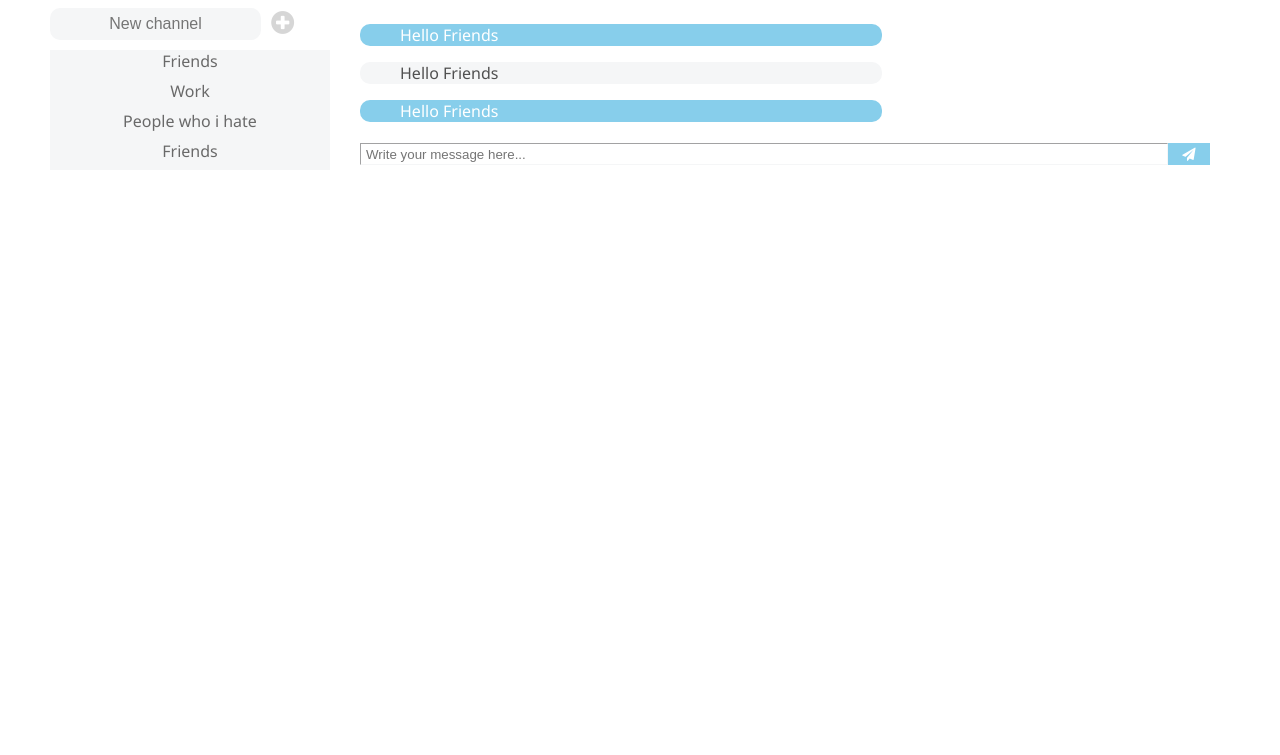
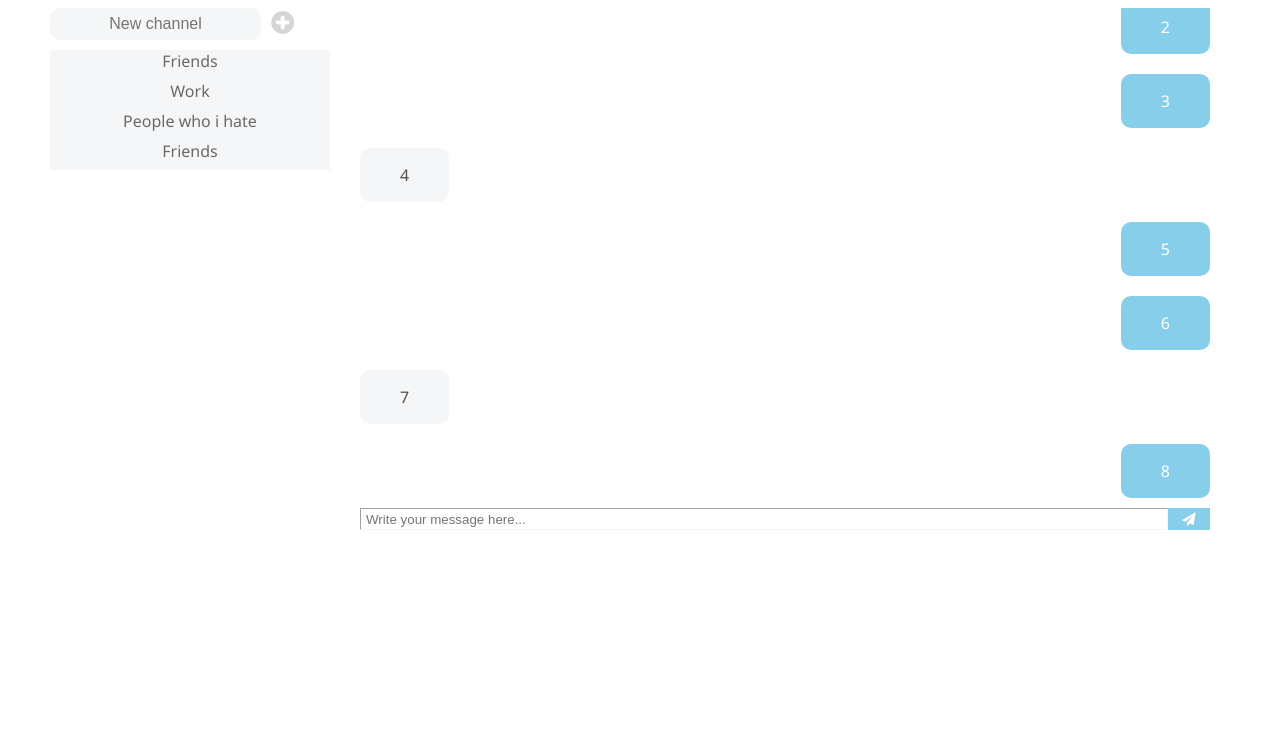
Before and after one commit to Monstercakess/project2, a Flask app: page / in a window 1280 px wide. Shown: the part 64-819 px from the top of the page. Run offline with Flask 2, Linux system fonts and the light colour scheme; some libraries are stand-ins or nearby versions.

Commit message:
Add files via upload

```diff
--- a/project2/static/style.css
+++ b/project2/static/style.css
@@ -22,10 +22,8 @@ body{
   flex:3;
   padding: 0 30px 0 10px;
   margin: 0 30px 0 10px;
-  height: 500px;
-  max-height: 800px;
-  overflow-y: scroll;
-  justify-content: flex-end;
+  display: flex;
+  flex-direction: column;
 }
 
 .bar-message{
@@ -33,11 +31,13 @@ body{
 }
 
 .messages{
-  display: inline-block;
-  position:relative;
+  display: flex;
+  flex-direction: column;
   flex: 1;
-  overflow: auto;
-  width: 100%;
+  justify-content: flex-end;
+  overflow-y: auto;
+  max-height: 500px;
+  overflow-y: scroll;
 }
 
 .guess-message{
@@ -46,6 +46,8 @@ body{
   margin: 10px;
   color:#505050;
   max-width: 60%;
+  min-width: 10%;
+  align-self: flex-start;
 }
 
 .self-message{
@@ -54,6 +56,7 @@ body{
   color:white;
   margin: 10px;
   max-width: 60%;
+  align-self: flex-end;
 }
 
 .self-message datetime, .guess-message datetime{
--- a/project2/templates/index.html
+++ b/project2/templates/index.html
@@ -29,13 +29,31 @@
         <section class="chat-body">
           <div class="messages">
             <div class="self-message">
-              <blockquote>Hello Friends</blockquote>
+              <blockquote>0</blockquote>
             </div>
             <div class="guess-message">
-              <blockquote>Hello Friends</blockquote>
+              <blockquote>1</blockquote>
             </div>
             <div class="self-message">
-              <blockquote>Hello Friends</blockquote>
+              <blockquote>2</blockquote>
+            </div>
+            <div class="self-message">
+              <blockquote>3</blockquote>
+            </div>
+            <div class="guess-message">
+              <blockquote>4</blockquote>
+            </div>
+            <div class="self-message">
+              <blockquote>5</blockquote>
+            </div>
+            <div class="self-message">
+              <blockquote>6</blockquote>
+            </div>
+            <div class="guess-message">
+              <blockquote>7</blockquote>
+            </div>
+            <div class="self-message">
+              <blockquote>8</blockquote>
             </div>
           </div>
           <div class="bar-message">
```
